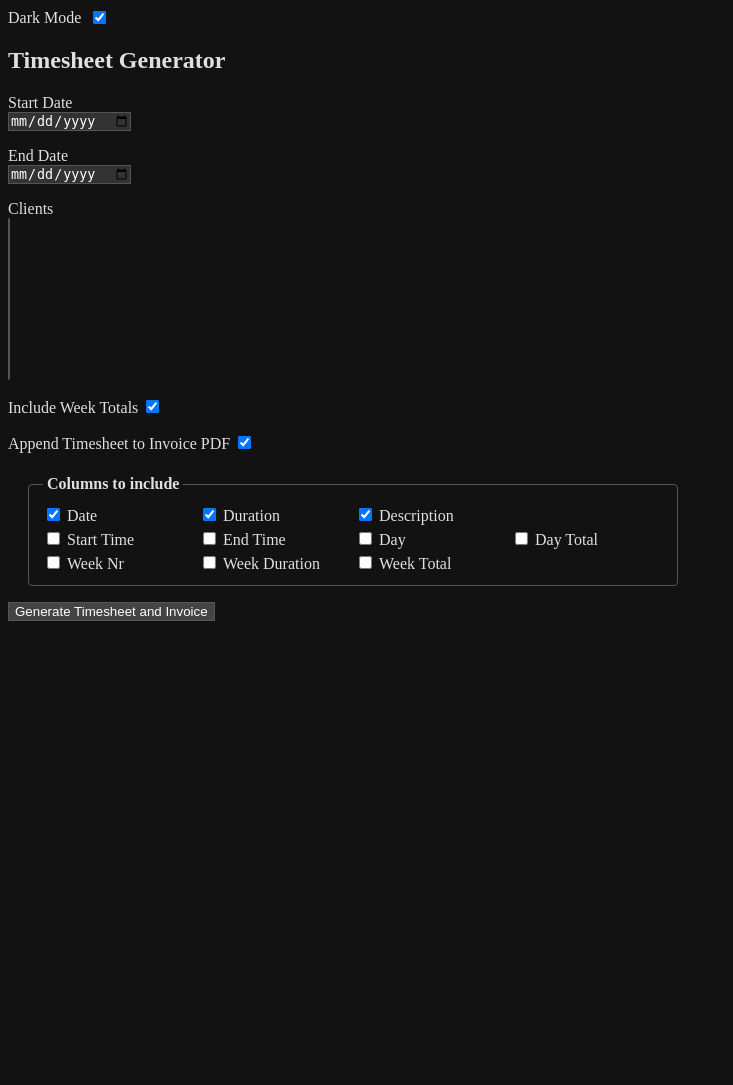
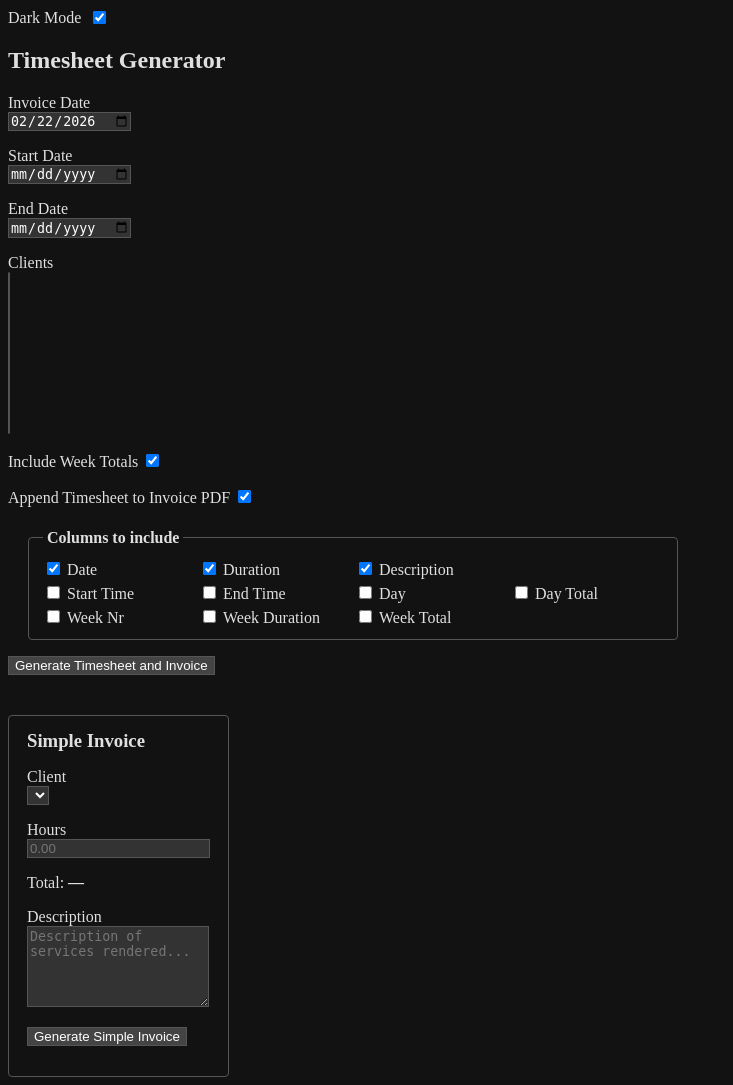
Before and after one commit to GeorgesPaul/TimeSheeterPython, a Flask app: template templates/timesheet.html in a window 1280 px wide. Shown: the whole page, without its empty margins (0-733 px from the left). Before the commit the page ends 621 px from the top, so only its background shows below. Run offline with Flask 3, Linux system fonts and the light colour scheme; the template is opened without the code that fills it: values that come from a table or form of the project are taken from there, others are empty; parts of the project's set-up code (start-up, migrations or seed data) failed here and were passed over.

Commit message:
Add simple invoice generation option.

```diff
--- a/app.py
+++ b/app.py
@@ -1,12 +1,15 @@
 from flask import Flask, render_template, request
 from flask_wtf import FlaskForm
-from wtforms import DateField, SubmitField, BooleanField, SelectMultipleField
-from wtforms.validators import DataRequired
+from wtforms import (DateField, SubmitField, BooleanField, SelectMultipleField,
+                     SelectField, FloatField, TextAreaField)
+from wtforms.validators import DataRequired, Optional
 from dateutil.parser import parse
-from datetime import datetime, timedelta
+from datetime import datetime, timedelta, date
 import subprocess
 import os
 import io
+import json
+from markupsafe import Markup, escape
 from TimeSheeter import TimesheetGenerator
 from xhtml2pdf import pisa
 from pypdf import PdfWriter, PdfReader
@@ -35,6 +38,8 @@ TIMESHEET_COLUMNS = [
 ]
 
 class DateForm(FlaskForm):
+    invoice_date = DateField('Invoice Date', format='%Y-%m-%d',
+                             default=date.today, validators=[DataRequired()])
     start_date = DateField('Start Date', format='%Y-%m-%d', validators=[DataRequired()])
     end_date = DateField('End Date', format='%Y-%m-%d', validators=[DataRequired()])
     clients = SelectMultipleField('Clients', choices=[], render_kw={'size': 10}, validators=[DataRequired()])
@@ -52,6 +57,15 @@ class DateForm(FlaskForm):
     col_week_duration = BooleanField('Week Duration')
     col_description   = BooleanField('Description',    default=True)
     submit = SubmitField('Generate Timesheet and Invoice')
+    # Simple invoice fields
+    simple_client      = SelectField('Client', choices=[], validators=[Optional()])
+    simple_hours       = FloatField('Hours', validators=[Optional()],
+                                    render_kw={'type': 'number', 'step': '0.25',
+                                               'min': '0', 'placeholder': '0.00'})
+    simple_description = TextAreaField('Description', validators=[Optional()],
+                                       render_kw={'rows': '5',
+                                                  'placeholder': 'Description of services rendered...'})
+    simple_submit = SubmitField('Generate Simple Invoice')
 
 @app.route('/', methods=['GET', 'POST'])
 def index():
@@ -61,8 +75,83 @@ def index():
     with open('clients.yaml', 'r') as file:
         current_clients_data = yaml.safe_load(file)
 
-    form.clients.choices = [(key, data.get('trade_name', key)) for key, data in current_clients_data.get('Clients', {}).items()]
+    client_choices = [(key, data.get('trade_name', key))
+                      for key, data in current_clients_data.get('Clients', {}).items()]
+    form.clients.choices = client_choices
+    form.simple_client.choices = [('', '— select client —')] + client_choices
 
+    client_rates = {
+        key: {'hourly_rate': float(data.get('hourly_rate', 90.0)),
+              'currency': data.get('currency', '€')}
+        for key, data in current_clients_data.get('Clients', {}).items()
+    }
+
+    def render(error=None, timesheets_data=None):
+        return render_template('timesheet.html', form=form,
+                               client_rates=client_rates,
+                               error=error, timesheets_data=timesheets_data)
+
+    # --- Simple invoice ---
+    if request.method == 'POST' and form.simple_submit.data:
+        inv_date     = form.invoice_date.data
+        client_key   = form.simple_client.data
+        hours        = form.simple_hours.data
+        desc_raw     = (form.simple_description.data or '').strip()
+
+        if not inv_date:
+            return render(error="Invoice date is required.")
+        if not client_key:
+            return render(error="Please select a client for the simple invoice.")
+        if not hours or hours <= 0:
+            return render(error="Please enter a valid number of hours.")
+
+        client_data = current_clients_data['Clients'].get(client_key)
+        if not client_data:
+            return render(error=f"Client '{client_key}' not found in clients.yaml.")
+
+        hourly_rate  = float(client_data.get('hourly_rate', 90.0))
+        currency     = client_data.get('currency', '€')
+        total_price  = hours * hourly_rate
+        price_str    = f"{hourly_rate:.2f}".replace('.', ',')
+        logo_path    = os.path.abspath('templates/logo.jpg')
+        # Preserve line breaks in the PDF description
+        desc_html    = escape(desc_raw).replace('\n', Markup('<br>'))
+
+        invoice_data = {
+            'client': client_data,
+            'invoice_date': inv_date.strftime('%d-%m-%Y'),
+            'due_date': (inv_date + timedelta(days=30)).strftime('%d-%m-%Y'),
+            'reference': 'Georges Meinders',
+            'items': [{
+                'quantity': f'{hours:.2f} hours',
+                'description': desc_html,
+                'price': price_str,
+                'total': f'{total_price:.2f}',
+                'vat_rate': '0,00',
+            }],
+            'vat_calculation_text': f'0.00% VAT on {currency} {total_price:.2f} = {currency} 0,00',
+            'total_amount': f'{currency} {total_price:.2f}',
+            'logo_path': logo_path,
+        }
+
+        invoice_html = render_template('invoice.html', **invoice_data)
+        pdf_path = f'invoice_{client_key}_{datetime.now().strftime("%Y%m%d%H%M%S")}.pdf'
+
+        try:
+            with open(pdf_path, 'w+b') as pdf_file:
+                status = pisa.CreatePDF(invoice_html, dest=pdf_file, encoding='utf-8')
+            if status.err:
+                return render(error=f"Error generating PDF for {client_key}.")
+            if os.name == 'nt':
+                os.startfile(pdf_path)
+            else:
+                subprocess.run(['xdg-open', pdf_path])
+        except Exception as e:
+            return render(error=f"Error generating simple invoice: {str(e)}")
+
+        return render()
+
+    # --- Timesheet invoice ---
     if form.validate_on_submit():
         start_date = form.start_date.data
         end_date = form.end_date.data
@@ -82,9 +171,7 @@ def index():
                 selected_clients=selected_clients
             )
         except Exception as e:
-            return render_template('timesheet.html',
-                                   error=f"Error generating timesheet: {str(e)}",
-                                   form=form)
+            return render(error=f"Error generating timesheet: {str(e)}")
 
         if timesheets:
             timesheets_data = []
@@ -118,10 +205,11 @@ def index():
                 total_price = total_hours_decimal * hourly_rate
                 price_str = f"{hourly_rate:.2f}".replace('.', ',')
 
+                inv_date = form.invoice_date.data
                 invoice_data = {
                     'client': client_data,
-                    'invoice_date': datetime.now().strftime('%d-%m-%Y'),
-                    'due_date': (datetime.now() + timedelta(days=30)).strftime('%d-%m-%Y'),
+                    'invoice_date': inv_date.strftime('%d-%m-%Y'),
+                    'due_date': (inv_date + timedelta(days=30)).strftime('%d-%m-%Y'),
                     'reference': 'Georges Meinders',
                     'items': [{
                         'quantity': f'{total_hours_decimal:.2f} hours',
@@ -133,8 +221,6 @@ def index():
                     'vat_calculation_text': f'0.00% VAT on {currency} {total_price:.2f} = {currency} 0,00',
                     'total_amount': f'{currency} {total_price:.2f}',
                     'logo_path': logo_path,
-                    'first_day': first_day,
-                    'last_day': last_day,
                 }
 
                 # Generate invoice HTML
@@ -158,9 +244,7 @@ def index():
                         invoice_buffer = io.BytesIO()
                         status1 = pisa.CreatePDF(invoice_html, dest=invoice_buffer, encoding='utf-8')
                         if status1.err:
-                            return render_template('timesheet.html',
-                                               error=f"Error generating PDF invoice for {client_name}.",
-                                               form=form)
+                            return render(error=f"Error generating PDF invoice for {client_name}.")
 
                         # Generate timesheet PDF in memory (landscape)
                         timesheet_pdf_html = render_template('timesheet_pdf.html',
@@ -173,9 +257,7 @@ def index():
                         timesheet_buffer = io.BytesIO()
                         status2 = pisa.CreatePDF(timesheet_pdf_html, dest=timesheet_buffer, encoding='utf-8')
                         if status2.err:
-                            return render_template('timesheet.html',
-                                               error=f"Error generating timesheet PDF for {client_name}.",
-                                               form=form)
+                            return render(error=f"Error generating timesheet PDF for {client_name}.")
 
                         # Merge invoice + timesheet PDFs
                         invoice_buffer.seek(0)
@@ -190,9 +272,7 @@ def index():
                         with open(pdf_path, 'w+b') as pdf_file:
                             pisa_status = pisa.CreatePDF(invoice_html, dest=pdf_file, encoding='utf-8')
                         if pisa_status.err:
-                            return render_template('timesheet.html',
-                                               error=f"Error generating PDF invoice for {client_name}.",
-                                               form=form)
+                            return render(error=f"Error generating PDF invoice for {client_name}.")
 
                     # Open PDF file
                     if os.name == 'nt':  # Windows
@@ -202,9 +282,7 @@ def index():
 
                 except Exception as e:
                     print(f"Error generating PDF for {client_name}: {str(e)}")
-                    return render_template('timesheet.html',
-                                       error=f"Error generating PDF for {client_name}: {str(e)}",
-                                       form=form)
+                    return render(error=f"Error generating PDF for {client_name}: {str(e)}")
 
                 timesheets_data.append({
                     'client_name': client_name,
@@ -213,15 +291,11 @@ def index():
                 })
 
             # Return the timesheet view
-            return render_template('timesheet.html',
-                               timesheets_data=timesheets_data,
-                               form=form)
+            return render(timesheets_data=timesheets_data)
         else:
-            return render_template('timesheet.html',
-                               error="No timesheets generated.",
-                               form=form)
+            return render(error="No timesheets generated.")
 
-    return render_template('timesheet.html', form=form)
+    return render()
 
 if __name__ == '__main__':
     app.run(debug=True)
--- a/templates/timesheet.html
+++ b/templates/timesheet.html
@@ -29,6 +29,32 @@
         body.dark-mode input[type="submit"] {
             background-color: #444;
             cursor: pointer;
+        }
+
+        body.dark-mode textarea {
+            background-color: #333;
+            color: #fff;
+            border: 1px solid #555;
+        }
+
+        .simple-invoice-section {
+            margin-top: 24px;
+            padding: 14px 18px;
+            border: 1px solid #aaa;
+            border-radius: 4px;
+            display: inline-block;
+        }
+
+        .simple-invoice-section h3 {
+            margin: 0 0 12px 0;
+        }
+
+        #simple_total_preview {
+            font-weight: bold;
+        }
+
+        body.dark-mode .simple-invoice-section {
+            border-color: #555;
         }
 
         .theme-switch-wrapper {
@@ -76,6 +102,7 @@
     <h2>Timesheet Generator</h2>
     <form method="POST">
         {{ form.hidden_tag() }}
+        <p>{{ form.invoice_date.label }}<br> {{ form.invoice_date() }}</p>
         <p>{{ form.start_date.label }}<br> {{ form.start_date() }}</p>
         <p>{{ form.end_date.label }}<br> {{ form.end_date() }}</p>
         <p>{{ form.clients.label }}<br> {{ form.clients() }}</p>
@@ -100,6 +127,18 @@
             <span class="col-row">{{ form.col_week_total() }} {{ form.col_week_total.label }}</span>
         </fieldset>
         <p>{{ form.submit() }}</p>
+
+        <div class="simple-invoice-section">
+            <h3>Simple Invoice</h3>
+            <p>{{ form.simple_client.label }}<br> {{ form.simple_client() }}</p>
+            <p>
+                {{ form.simple_hours.label }}<br>
+                {{ form.simple_hours() }}
+            </p>
+            <p>Total: <span id="simple_total_preview">—</span></p>
+            <p>{{ form.simple_description.label }}<br> {{ form.simple_description() }}</p>
+            <p>{{ form.simple_submit() }}</p>
+        </div>
     </form>
 
     {% if error %}
@@ -138,6 +177,25 @@
 
         // Show/hide column selector based on append_timesheet checkbox initial state
         toggleTimesheetColumns(document.getElementById('append_timesheet').checked);
+
+        // Simple invoice live total preview
+        const clientRates = {{ client_rates | tojson }};
+
+        function updateSimpleTotal() {
+            const client = document.getElementById('simple_client').value;
+            const hours  = parseFloat(document.getElementById('simple_hours').value) || 0;
+            const el     = document.getElementById('simple_total_preview');
+            if (client && clientRates[client] && hours > 0) {
+                const rate     = clientRates[client].hourly_rate;
+                const currency = clientRates[client].currency;
+                el.textContent = currency + ' ' + (hours * rate).toFixed(2);
+            } else {
+                el.textContent = '—';
+            }
+        }
+
+        document.getElementById('simple_client').addEventListener('change', updateSimpleTotal);
+        document.getElementById('simple_hours').addEventListener('input', updateSimpleTotal);
     </script>
 </body>
 
```
